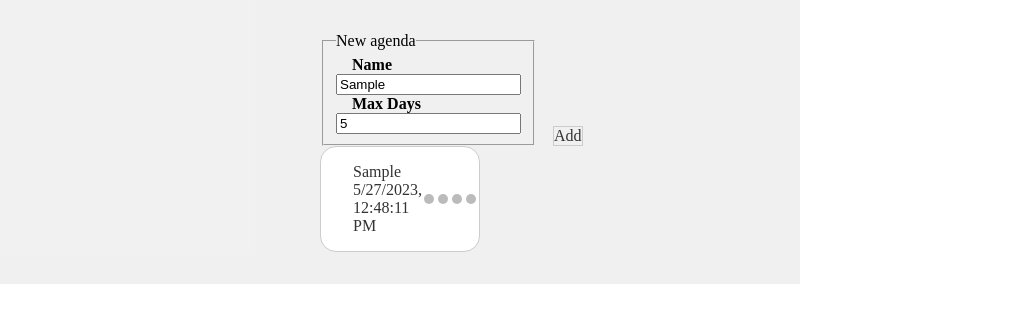
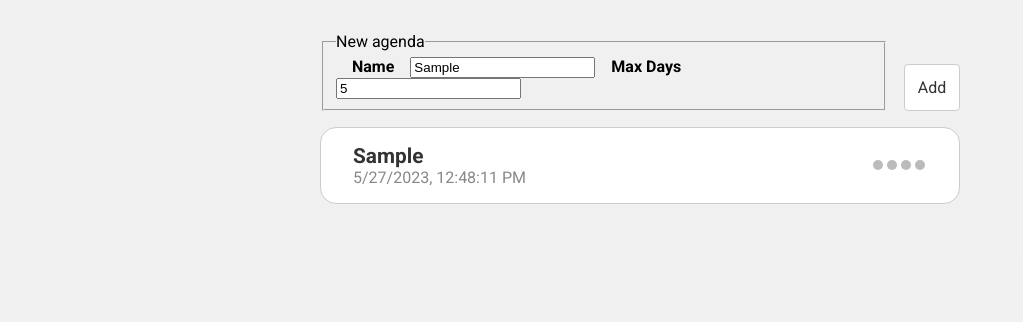
Before and after one commit to liranmery/routine, a React (Vite) app: page / in a window 1280 px wide. Both pictures are taken after typing "Sample", "5" into the empty fields and a click on the button "Add". Shown: the top 322 px of the page, without its empty margins (0-1023 px from the left). Built offline with nearby package versions, Linux system fonts and the light colour scheme.

Commit message:
styling after css reset

```diff
--- a/index.html
+++ b/index.html
@@ -3,6 +3,14 @@
   <head>
     <meta charset="UTF-8" />
     <link rel="icon" type="image/svg+xml" href="/inspection.svg" />
+    <link rel="preconnect" href="https://fonts.googleapis.com" />
+    <link rel="preconnect" href="https://fonts.gstatic.com" crossorigin />
+    <link rel="preconnect" href="https://fonts.googleapis.com" />
+    <link rel="preconnect" href="https://fonts.gstatic.com" crossorigin />
+    <link
+      href="https://fonts.googleapis.com/css2?family=Roboto:ital,wght@0,100;0,300;0,400;0,500;0,700;0,900;1,100;1,300;1,400;1,500;1,700;1,900&display=swap"
+      rel="stylesheet"
+    />
     <meta name="viewport" content="width=device-width, initial-scale=1.0" />
     <title>Routine</title>
   </head>
--- a/src/App.module.css
+++ b/src/App.module.css
@@ -1,7 +1,11 @@
 .root {
-  width: 100vh;
+  min-height: 100vh;
   padding: 2rem 20rem;
   background-color: #f0f0f0f0;
+  font-family: "Roboto", sans-serif;
+  display: flex;
+  flex-direction: column;
+  align-items: stretch;
 }
 
 .list {
@@ -38,14 +42,28 @@
   border: 1px solid #ccc;
   color: #333333;
   margin-left: 1rem;
+  padding: 0.8rem;
+  border-radius: 4px;
+  cursor: pointer;
+  background-color: #ffffff;
 }
 
 .form {
   display: flex;
   justify-content: space-between;
   align-items: flex-end;
+  margin-bottom: 1rem;
 }
 
 .fieldset {
   flex: 1;
 }
+
+.lightColor {
+  color: #888888;
+}
+
+.header {
+  font-size: 1.3rem;
+  font-weight: 600;
+}
--- a/src/App.tsx
+++ b/src/App.tsx
@@ -82,8 +82,8 @@
             className={styles.item}
           >
             <div>
-              <h2>{item.name}</h2>
-              <h4>{item.date}</h4>
+              <h1 className={styles.header}>{item.name}</h1>
+              <h2 className={styles.lightColor}>{item.date}</h2>
             </div>
             <DaysIndicator date={item.date} max={item.maxDays} />
           </li>
```
